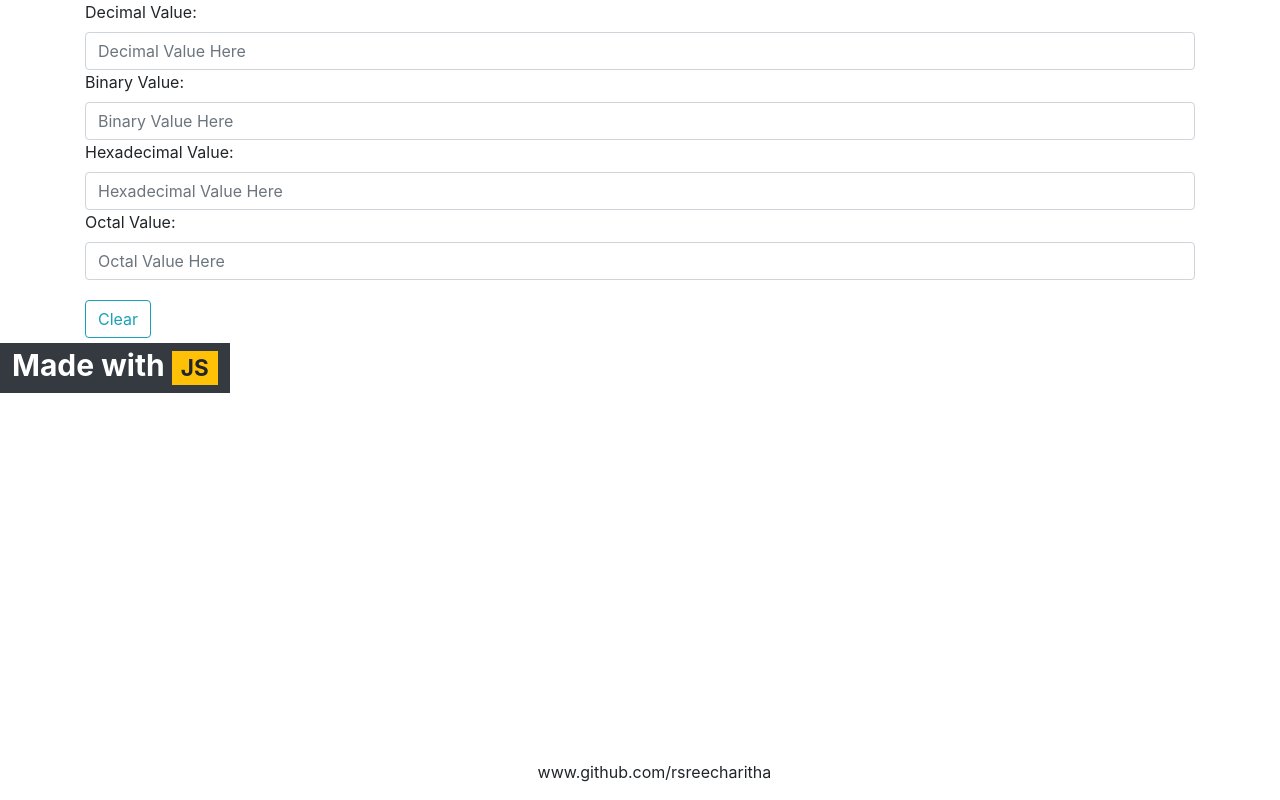
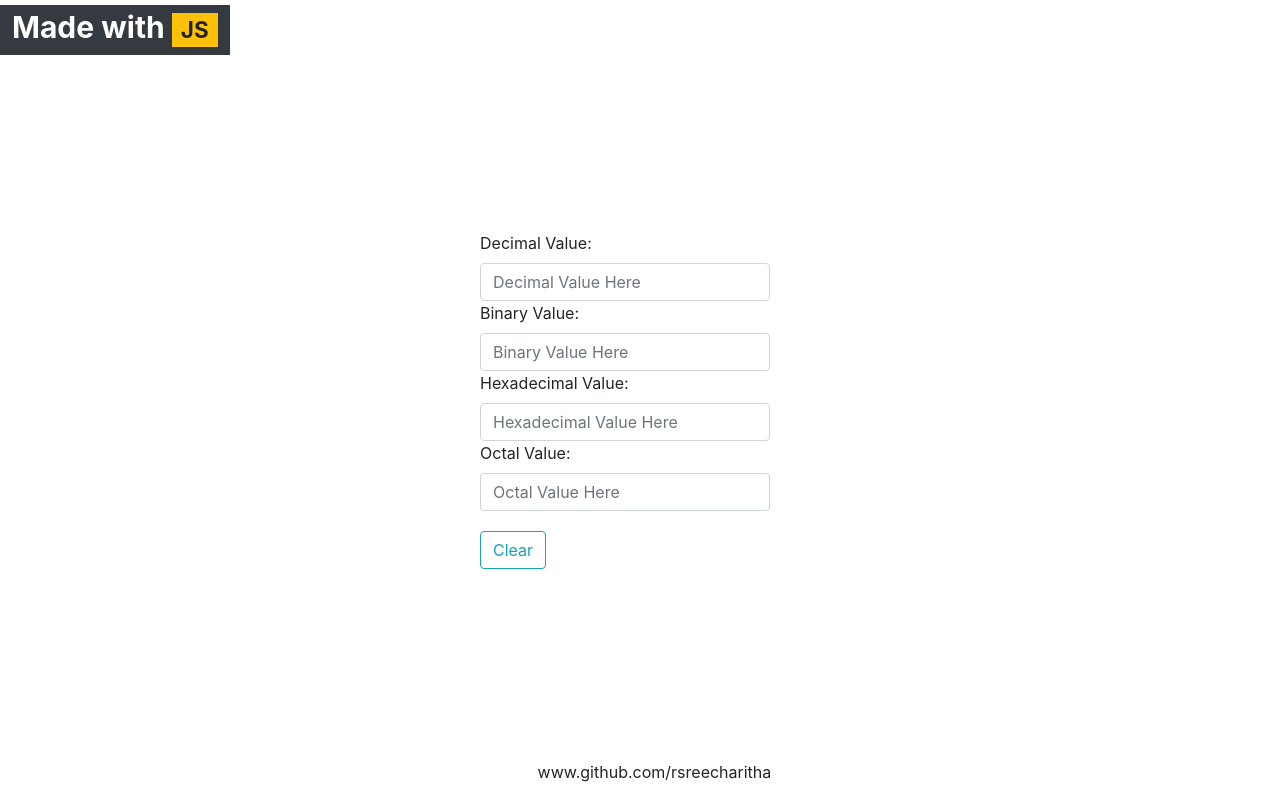
Before and after one commit to RSreeCharitha/Numcon, a plain HTML site: page index.html in a window 1280 px wide. Drawn offline with nearby package versions, Linux system fonts and the light colour scheme.

Commit message:
Update master.css

```diff
--- a/master.css
+++ b/master.css
@@ -1,5 +1,10 @@
-.input-div{
-  padding: 10% 40%;
+.bow{
+  width: 25%;
+  padding: 0%;
+  position: absolute;
+  top: 50%;
+  left: 50%;
+  transform: translateX(-50%) translateY(-50%);
 }
 .badge{
   border-radius:0;
@@ -8,9 +13,6 @@
 .btns{
   padding-top: 20px;
 }
-
-
-
 .foot{
   position: absolute;
   left: 42%;
```
